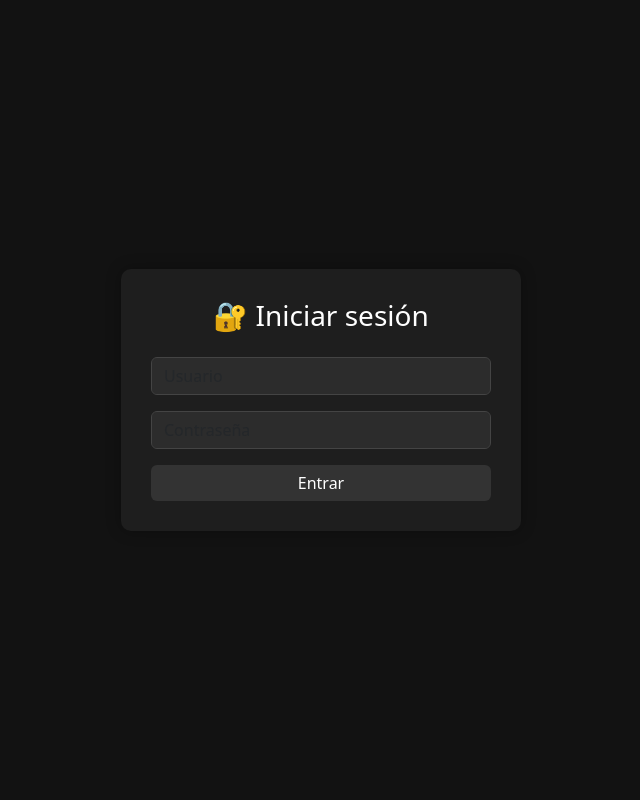
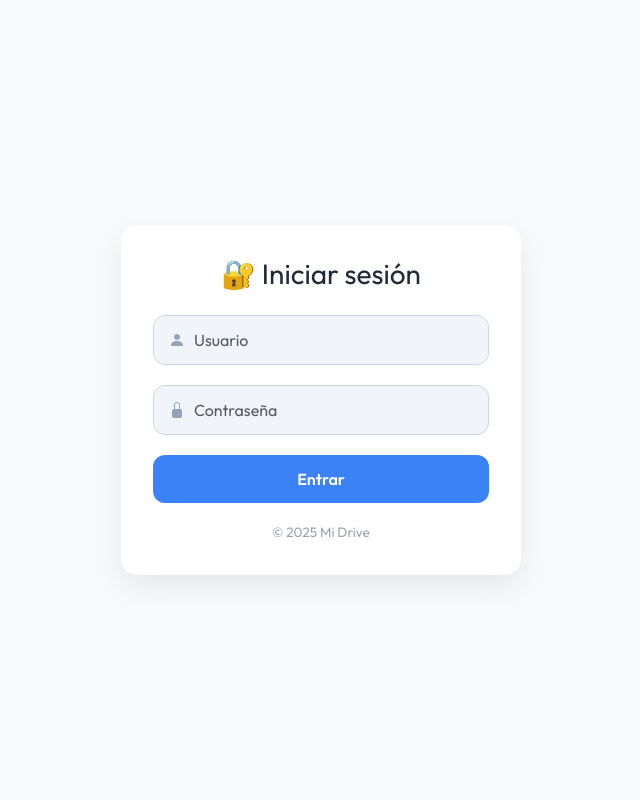
Before and after one commit to andres-app/drive, a PHP site: page /login.php in a window 1280 px wide. Shown: the whole page, without its empty margins (319-959 px from the left). Run offline with PHP 8.4, Linux system fonts and the light colour scheme.

Commit message:
Se mejora el login

```diff
--- a/index.php
+++ b/index.php
@@ -192,6 +192,9 @@ function getFileIcon($fileName)
         }
 
         .sidebar {
+            display: flex;
+            flex-direction: column;
+            justify-content: space-between; /* opcional si usas h-100 + mt-auto */
             width: 250px;
             height: 100vh;
             background-color: #e3f2fd;
--- a/login.php
+++ b/login.php
@@ -26,60 +26,138 @@ if ($_SERVER['REQUEST_METHOD'] === 'POST') {
 <head>
     <meta charset="UTF-8">
     <title>Login - Mi Drive</title>
+    <meta name="viewport" content="width=device-width, initial-scale=1">
+
+    <!-- Tipografía moderna -->
+    <link href="https://fonts.googleapis.com/css2?family=Outfit:wght@400;600&display=swap" rel="stylesheet">
+
+    <!-- Bootstrap + Icons -->
     <link href="https://cdn.jsdelivr.net/npm/bootstrap@5.3.0/dist/css/bootstrap.min.css" rel="stylesheet">
+    <link rel="stylesheet" href="https://cdn.jsdelivr.net/npm/bootstrap-icons@1.10.5/font/bootstrap-icons.css">
+
     <style>
+        :root {
+            --bg-color: #f8fafc;
+            --box-color: #ffffff;
+            --text-color: #1f2937;
+            --input-bg: #f1f5f9;
+            --input-border: #cbd5e1;
+            --btn-bg: #3b82f6;
+            --btn-hover: #2563eb;
+        }
+
+        @media (prefers-color-scheme: dark) {
+            :root {
+                --bg-color: #121212;
+                --box-color: #1e1e1e;
+                --text-color: #f3f4f6;
+                --input-bg: #2c2c2c;
+                --input-border: #444;
+                --btn-bg: #3b82f6;
+                --btn-hover: #2563eb;
+            }
+        }
+
         body {
-            background-color: #121212;
+            background-color: var(--bg-color);
+            color: var(--text-color);
+            font-family: 'Outfit', sans-serif;
+            min-height: 100vh;
+            display: flex;
+            align-items: center;
+            justify-content: center;
+            padding: 1rem;
+        }
+
+        .login-box {
+            background-color: var(--box-color);
+            padding: 2rem;
+            border-radius: 16px;
+            max-width: 400px;
+            width: 100%;
+            box-shadow: 0 12px 32px rgba(0,0,0,0.08);
+        }
+
+        .form-control {
+            background-color: var(--input-bg);
+            border: 1px solid var(--input-border);
+            padding: 0.75rem;
+            border-radius: 12px;
+            color: var(--text-color);
+            font-size: 1rem;
+        }
+
+        .form-control:focus {
+            border-color: var(--btn-bg);
+            box-shadow: 0 0 0 0.15rem rgba(59, 130, 246, 0.25);
+        }
+
+        .btn-login {
+            background-color: var(--btn-bg);
             color: white;
-            display: flex;
-            justify-content: center;
-            align-items: center;
-            height: 100vh;
+            font-weight: 600;
+            padding: 0.75rem;
+            border: none;
+            border-radius: 12px;
+            transition: background-color 0.2s ease;
         }
-        .login-box {
-            background-color: #1e1e1e;
-            padding: 30px;
-            border-radius: 10px;
-            width: 100%;
-            max-width: 400px;
-            box-shadow: 0 0 15px rgba(0,0,0,0.3);
+
+        .btn-login:hover {
+            background-color: var(--btn-hover);
         }
-        .form-control {
-            background-color: #2c2c2c;
-            color: white;
-            border: 1px solid #444;
+
+        .form-icon {
+            position: absolute;
+            left: 1rem;
+            top: 50%;
+            transform: translateY(-50%);
+            color: #94a3b8;
         }
-        .form-control:focus {
-            border-color: #666;
-            background-color: #2c2c2c;
-            color: white;
+
+        .form-group {
+            position: relative;
+            margin-bottom: 1.25rem;
         }
-        .btn-dark {
-            background-color: #333;
-            border: none;
+
+        .form-group input {
+            padding-left: 2.5rem;
         }
-        .btn-dark:hover {
-            background-color: #444;
+
+        .text-center small {
+            font-size: 0.85rem;
+            color: #9ca3af;
         }
     </style>
 </head>
 <body>
+
     <div class="login-box">
         <h3 class="text-center mb-4">🔐 Iniciar sesión</h3>
+
         <?php if (isset($error)): ?>
-            <div class="alert alert-danger p-2 text-center" role="alert">
-                <?php echo $error; ?>
+            <div class="alert alert-danger text-center py-2">
+                <?= htmlspecialchars($error) ?>
             </div>
         <?php endif; ?>
-        <form method="POST">
-            <div class="mb-3">
+
+        <form method="POST" autocomplete="off">
+            <div class="form-group">
+                <i class="bi bi-person-fill form-icon"></i>
                 <input type="text" name="username" class="form-control" placeholder="Usuario" required>
             </div>
-            <div class="mb-3">
+
+            <div class="form-group">
+                <i class="bi bi-lock-fill form-icon"></i>
                 <input type="password" name="password" class="form-control" placeholder="Contraseña" required>
             </div>
-            <button type="submit" class="btn btn-dark w-100">Entrar</button>
+
+            <button type="submit" class="btn btn-login w-100">Entrar</button>
         </form>
+
+        <div class="text-center mt-3">
+            <small>© <?= date('Y') ?> Mi Drive</small>
+        </div>
     </div>
+
 </body>
 </html>
```
Also changed, not shown: sidebar_content.php (+12 -7 lines).
